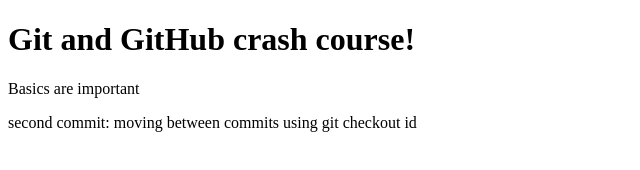
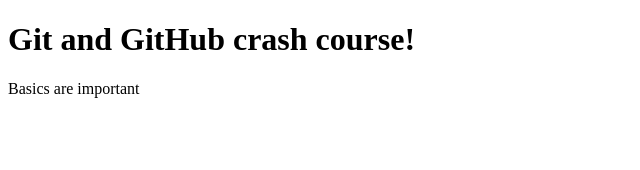
Before and after one commit to Aseemshopping/github-crash-course, a plain HTML site: page index.html in a window 1280 px wide. Shown: the whole page, without its empty margins (0-640 px from the left). Drawn offline with Linux system fonts and the light colour scheme.

Commit message:
Reverting "second commit"
This reverts commit 404a9c279d19ed4bdd6b82483bfdfff1bcae30a1.

```diff
--- a/index.html
+++ b/index.html
@@ -6,6 +6,5 @@
   <body>
     <h1>Git and GitHub crash course!</h1>
     <p>Basics are important</p>
-    <p>second commit: moving between commits using git checkout id</p>
   </body>
 </html>
```
